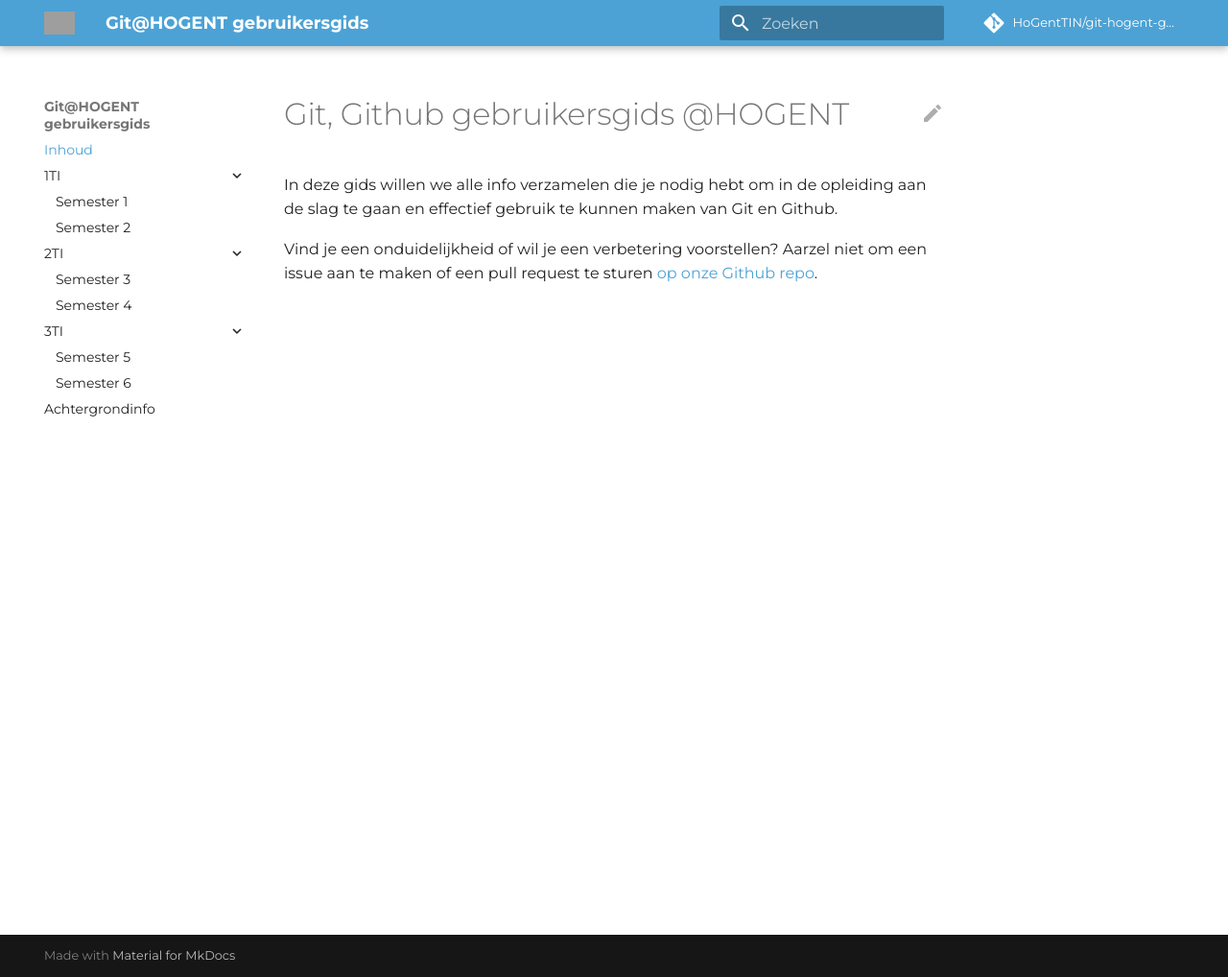
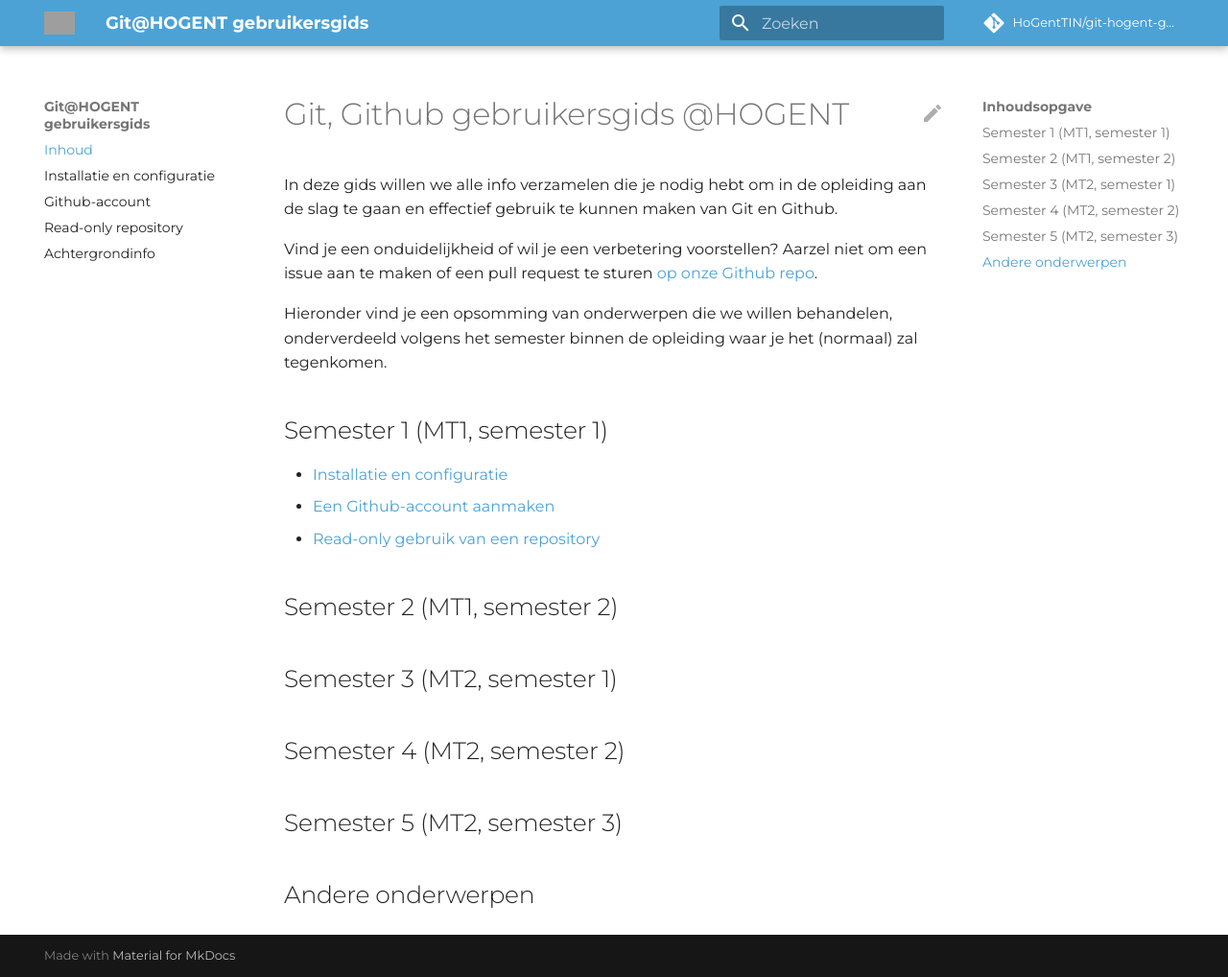
Before and after one commit to HoGentTIN/git-hogent-gids, an MkDocs documentation site: the page built from docs/index.md, in a window 1280 px wide and 1018 px high. Shown: the whole window at 96% size. Built offline with MkDocs 1.6.1 and Material for MkDocs 9.7.7, drawn with Linux system fonts in a browser that asks for light colours; comment, search, counter and statistics services are not loaded; grey boxes are pictures that could not be loaded.

Commit message:
Refactoring: per onderwerp ipv per semester

```diff
--- a/docs/index.md
+++ b/docs/index.md
@@ -3,3 +3,21 @@
 In deze gids willen we alle info verzamelen die je nodig hebt om in de opleiding aan de slag te gaan en effectief gebruik te kunnen maken van Git en Github.
 
 Vind je een onduidelijkheid of wil je een verbetering voorstellen? Aarzel niet om een issue aan te maken of een pull request te sturen [op onze Github repo](https://github.com/HoGentTIN/git-hogent-gids).
+
+Hieronder vind je een opsomming van onderwerpen die we willen behandelen, onderverdeeld volgens het semester binnen de opleiding waar je het (normaal) zal tegenkomen.
+
+## Semester 1 (MT1, semester 1)
+
+- [Installatie en configuratie](./installatie-config.md)
+- [Een Github-account aanmaken](./github-account.md)
+- [Read-only gebruik van een repository](./readonly-repo.md)
+
+## Semester 2 (MT1, semester 2)
+
+## Semester 3 (MT2, semester 1)
+
+## Semester 4 (MT2, semester 2)
+
+## Semester 5 (MT2, semester 3)
+
+## Andere onderwerpen
--- a/mkdocs.yml
+++ b/mkdocs.yml
@@ -9,15 +9,9 @@
 # Navigation
 nav:
   - "Inhoud": "index.md"
-  - "1TI":
-    - "Semester 1": "semester-1.md"
-    - "Semester 2": "semester-2.md"
-  - "2TI":
-    - "Semester 3": "semester-3.md"
-    - "Semester 4": "semester-4.md"
-  - "3TI":
-    - "Semester 5": "semester-5.md"
-    - "Semester 6": "semester-6.md"
+  - "Installatie en configuratie": "installatie-config.md"
+  - "Github-account": "github-account.md"
+  - "Read-only repository": "readonly-repo.md"
   - "Achtergrondinfo": "achtergrondinfo.md"
 
 markdown_extensions:
```
Also changed, not shown: docs/github-account.md (added, +9 -0 lines), docs/installatie-config.md (added, +71 -0 lines), docs/readonly-repo.md (added, +29 -0 lines), docs/semester-1.md (deleted, +0 -109 lines), docs/semester-2.md (deleted, +0 -3 lines), docs/semester-3.md (deleted, +0 -3 lines), docs/semester-4.md (deleted, +0 -3 lines), docs/semester-5.md (deleted, +0 -3 lines), docs/semester-6.md (deleted, +0 -3 lines).
